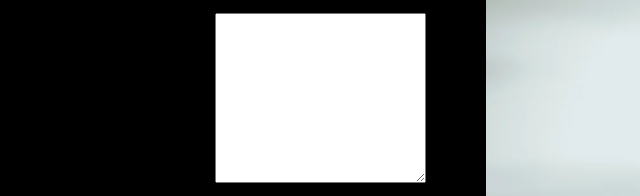
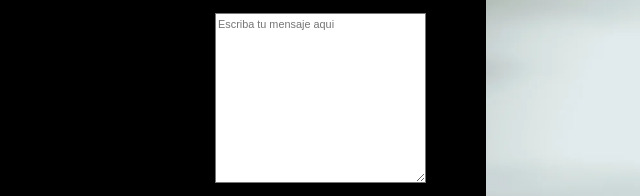
Before and after one commit to paorosa94/Proyecto_Borahae, a plain HTML site: page index.html in a window 1280 px wide. Shown: the part 2075-2271 px from the top of the page, 3-643 px from the left. Drawn offline with nearby package versions, Linux system fonts and the light colour scheme.

Commit message:
Se elimina . de una class mal copiada

```diff
--- a/index.html
+++ b/index.html
@@ -131,12 +131,8 @@
             <!--Text Area lo que genera usuario escriba lo que quiera-->
             <br />
             <textarea
-              class=".div-one"
-              name=""
-              placeholder="Escriba tu mensaje aqui"
-              cols="30"
-              rows="10">
-            </textarea>
+              class="div-one"
+              name="" placeholder="Escriba tu mensaje aqui" cols="30" rows="10"></textarea>
             <br />
             <button class="inputs-form botom" type="submit">Enviar</button>
             <br />
```
